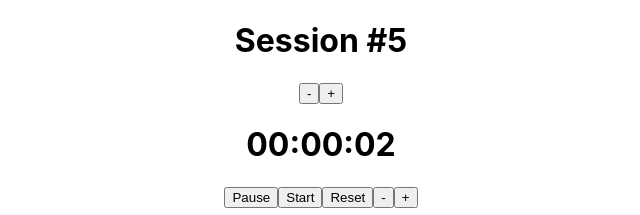
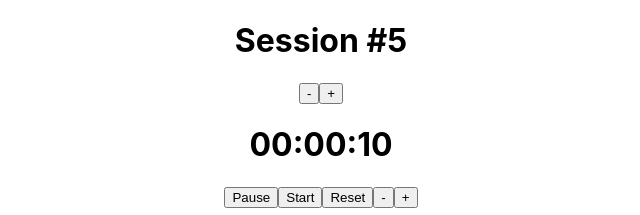
Before and after one commit to andriydobrosynets/react_okten_june, a React (Create React App) app: page / in a window 1280 px wide. Shown: the top 215 px of the page, without its empty margins (319-959 px from the left). Built offline with nearby package versions, Linux system fonts and the light colour scheme.

Commit message:
secundomir

```diff
--- a/src/App.js
+++ b/src/App.js
@@ -46,7 +46,7 @@ import './App.css';
 
 function App() {
   const [session, setSession] = useState(5)
-  const [timer, setTimer] = useState(2)
+  const [timer, setTimer] = useState(10)
   const [isRunning, setIsRunning] = useState(false)
   const [resetTime, setResetTime] = useState(900)
 
```
